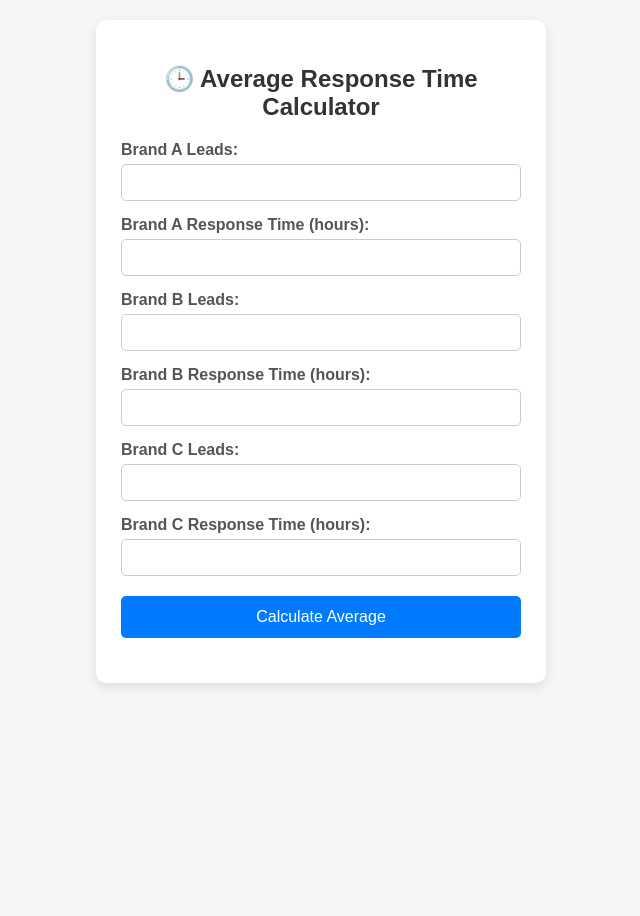
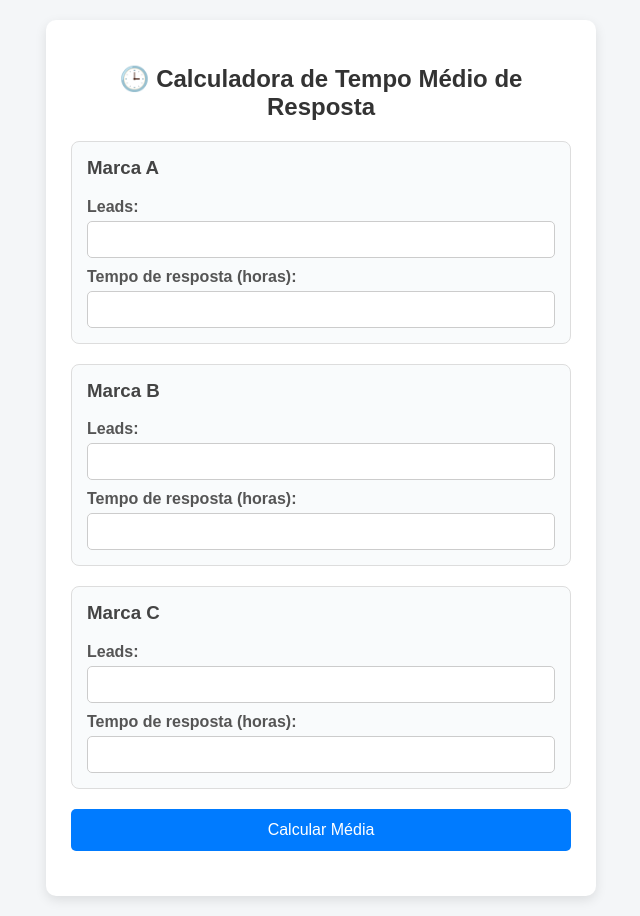
Before and after one commit to aristoteles-marques/response-time-calculator, a plain HTML site: page index.html in a window 1280 px wide. Shown: the whole page, without its empty margins (319-959 px from the left). Before the commit the page ends 800 px from the top, so only its background shows below. Drawn offline with Linux system fonts and the light colour scheme.

Commit message:
Update index.html

```diff
--- a/index.html
+++ b/index.html
@@ -1,9 +1,9 @@
 <!DOCTYPE html>
-<html lang="en">
+<html lang="pt-br">
 <head>
   <meta charset="UTF-8">
   <meta name="viewport" content="width=device-width, initial-scale=1">
-  <title>Response Time Calculator</title>
+  <title>Calculadora de Tempo Médio de Resposta</title>
   <style>
     body {
       font-family: Arial, sans-serif;
@@ -19,7 +19,7 @@
       padding: 25px;
       border-radius: 10px;
       box-shadow: 0 4px 12px rgba(0,0,0,0.1);
-      max-width: 400px;
+      max-width: 500px;
       width: 100%;
     }
 
@@ -28,9 +28,22 @@
       color: #333;
     }
 
+    .brand-section {
+      border: 1px solid #ddd;
+      padding: 15px;
+      margin-top: 20px;
+      border-radius: 8px;
+      background-color: #f9fbfc;
+    }
+
+    .brand-section h3 {
+      margin-top: 0;
+      color: #444;
+    }
+
     label {
       display: block;
-      margin-top: 15px;
+      margin-top: 10px;
       font-weight: bold;
       color: #555;
     }
@@ -70,27 +83,36 @@
 </head>
 <body>
   <div class="container">
-    <h2>🕒 Average Response Time Calculator</h2>
+    <h2>🕒 Calculadora de Tempo Médio de Resposta</h2>
     <form id="responseForm">
-      <label>Brand A Leads:</label>
+      <div class="brand-section">
+        <h3>Marca A</h3>
+        <label>Leads:</label>
         <input type="number" id="leadsA" required>
 
-      <label>Brand A Response Time (hours):</label>
+        <label>Tempo de resposta (horas):</label>
         <input type="number" id="timeA" step="0.01" required>
+      </div>
 
-      <label>Brand B Leads:</label>
+      <div class="brand-section">
+        <h3>Marca B</h3>
+        <label>Leads:</label>
         <input type="number" id="leadsB" required>
 
-      <label>Brand B Response Time (hours):</label>
+        <label>Tempo de resposta (horas):</label>
         <input type="number" id="timeB" step="0.01" required>
+      </div>
 
-      <label>Brand C Leads:</label>
+      <div class="brand-section">
+        <h3>Marca C</h3>
+        <label>Leads:</label>
         <input type="number" id="leadsC" required>
 
-      <label>Brand C Response Time (hours):</label>
+        <label>Tempo de resposta (horas):</label>
         <input type="number" id="timeC" step="0.01" required>
+      </div>
 
-      <button type="button" onclick="calculateAverage()">Calculate Average</button>
+      <button type="button" onclick="calculateAverage()">Calcular Média</button>
     </form>
 
     <div id="result"></div>
@@ -112,7 +134,7 @@
 
       const average = totalLeads > 0 ? (totalTime / totalLeads).toFixed(2) : 0;
 
-      document.getElementById('result').textContent = `⏱ Average response time: ${average} hours`;
+      document.getElementById('result').textContent = `⏱ Tempo médio de resposta: ${average} horas`;
     }
   </script>
 </body>
```
Lines whose indentation alone changed are shown as unchanged.
